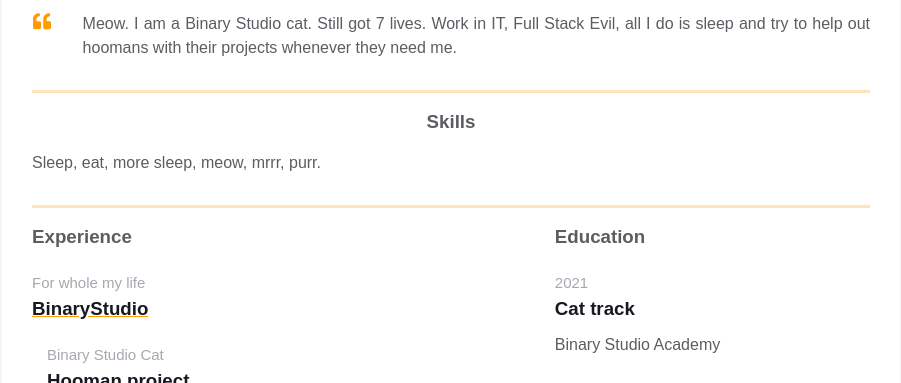
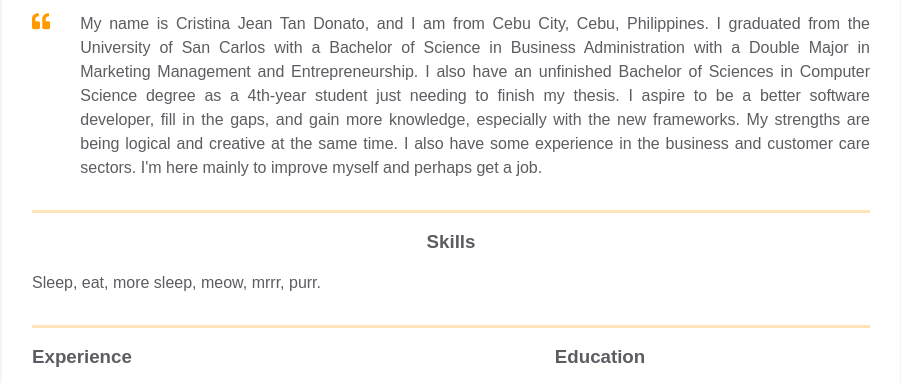
Before and after one commit to cristinajeandonato/homepage, a plain HTML site: page index.html in a window 1280 px wide. Shown: the part 350-733 px from the top of the page, without its empty margins (189-1090 px from the left). Drawn offline with Linux system fonts and the light colour scheme.

Commit message:
modified intro

```diff
--- a/index.html
+++ b/index.html
@@ -107,7 +107,9 @@
                                     ></path>
                                 </svg>
                             </div>
-                            <p class="intro_text">Meow. I am a Binary Studio cat. Still got 7 lives. Work in IT, Full Stack Evil, all I do is sleep and try to help out hoomans with their projects whenever they need me.</p>
+                            <p class="intro_text">
+                                My name is Cristina Jean Tan Donato, and I am from Cebu City, Cebu, Philippines. I graduated from the University of San Carlos with a Bachelor of Science in Business Administration with a Double Major in Marketing Management and Entrepreneurship. I also have an unfinished Bachelor of Sciences in Computer Science degree as a 4th-year student just needing to finish my thesis. I aspire to be a better software developer, fill in the gaps, and gain more knowledge, especially with the new frameworks. My strengths are being logical and creative at the same time. I also have some experience in the business and customer care sectors. I'm here mainly to improve myself and perhaps get a job.
+                            </p>
                         </div>
                     </div>
                 </div>
```
